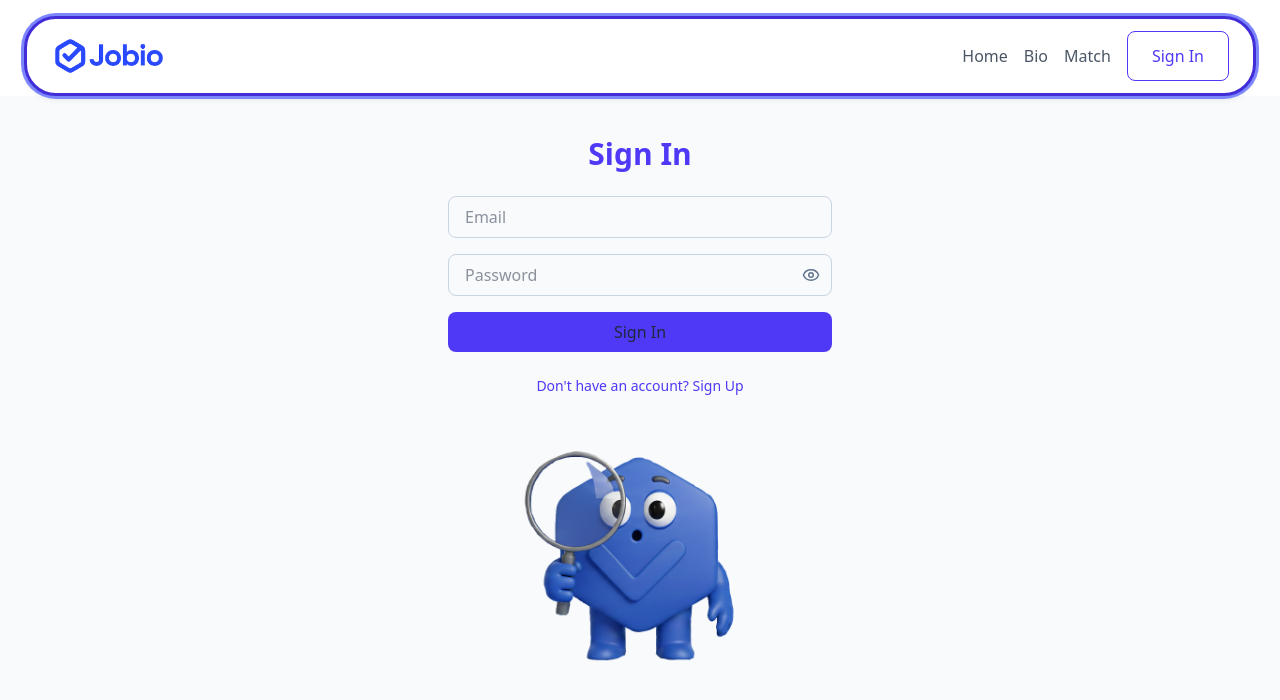
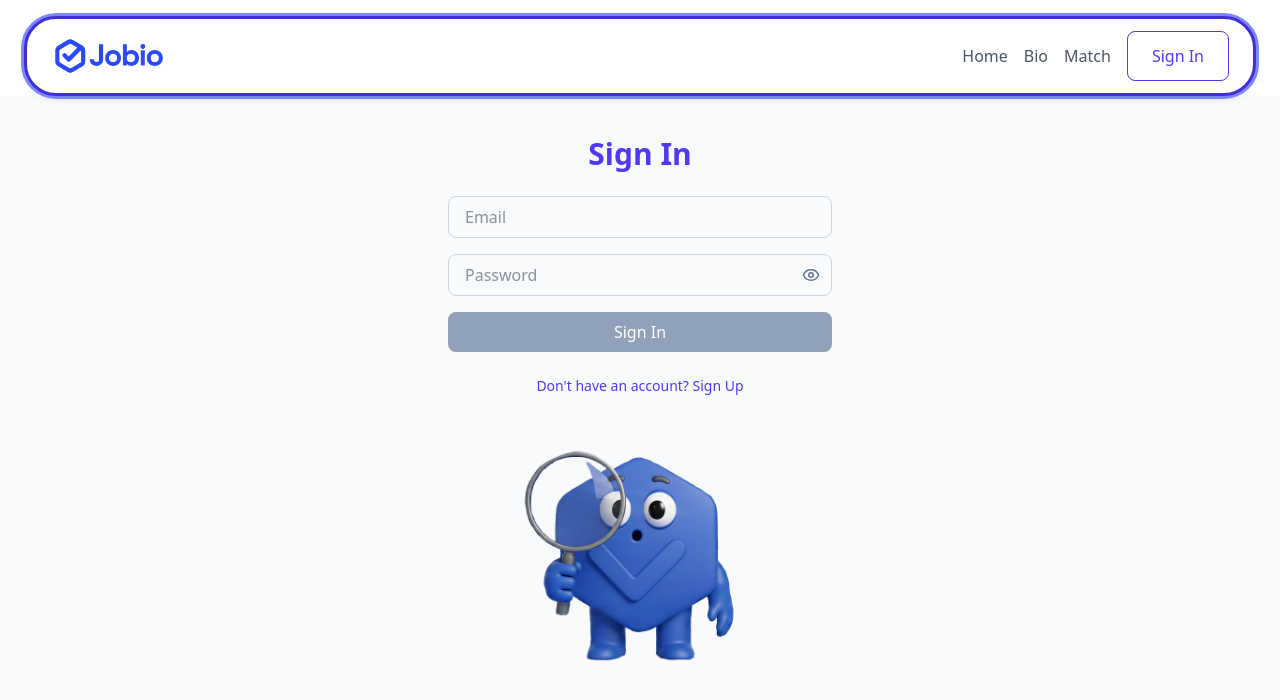
Before and after one commit to fac-32/Jobio-front, a React (Vite) app: page /sign-in in a window 1280 px wide. Shown: the top 700 px of the page. Built offline with nearby package versions, Linux system fonts and the light colour scheme.

Commit message:
feat: disable submit button

```diff
--- a/src/pages/Signin.tsx
+++ b/src/pages/Signin.tsx
@@ -13,6 +13,13 @@ export default function SignIn() {
     const [loading, setLoading] = useState(false);
     const [emailError, setEmailError] = useState(false);
     const [signupSuccess, setSignupSuccess] = useState(false);
+
+    const isFormValid = newUser
+        ? validateEmail(email) &&
+          name.trim().length >= 2 &&
+          password.length > 0 &&
+          repeatPassword.length > 0
+        : validateEmail(email) && password.length > 0;
 
     if (signupSuccess) {
         return (
@@ -81,29 +88,12 @@ export default function SignIn() {
                 )}
 
                 <button
-                    disabled={loading}
+                    disabled={loading || !isFormValid}
                     onClick={() => {
-                        if (loading) return;
-
-                        if (!validateEmail(email)) {
-                            setError('Please enter a valid email address.');
-                            setEmailError(true);
-                            return;
-                        } else {
-                            setEmailError(false);
-                        }
+                        if (loading || !isFormValid) return;
 
                         if (!newUser) {
-                            if (password.length < 1) {
-                                setError('Please enter your password.');
-                                return;
-                            }
                             handleSignin(email, password);
-                            return;
-                        }
-
-                        if (name.trim().length < 2) {
-                            setError('Name is too short.');
                             return;
                         }
 
@@ -130,11 +120,11 @@ export default function SignIn() {
                             setNewUser,
                         );
                     }}
-                    className={`w-full py-2 rounded-lg font-medium transition
+                    className={`w-full py-2 rounded-lg font-medium transition text-white
         ${
-            loading
+            loading || !isFormValid
                 ? 'bg-slate-400 cursor-not-allowed'
-                : 'bg-indigo-600 hover:bg-indigo-700'
+                : 'bg-indigo-600 hover:bg-indigo-700 cursor-pointer'
         }
     `}
                 >
```
